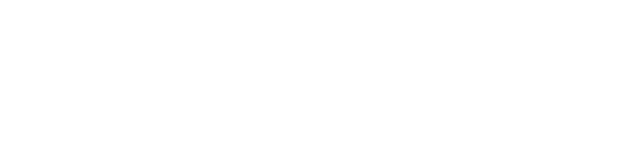
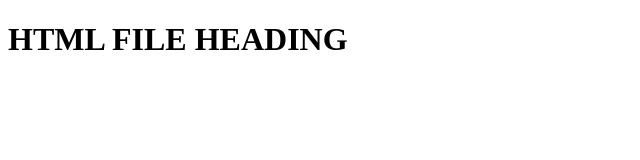
Before and after one commit to Bhavanagowda1612/WORKSPACE, a plain HTML site: page Project1.html in a window 1280 px wide. Shown: the whole page, without its empty margins (0-640 px from the left). Drawn offline with Linux system fonts and the light colour scheme.

Commit message:
Added heading in html file

```diff
--- a/Project1.html
+++ b/Project1.html
@@ -6,7 +6,7 @@
     <title>Tablespace</title>
 </head>
 <body>
-
+    <h1>HTML FILE HEADING</h1>
 
 </body>
 </html>
```
